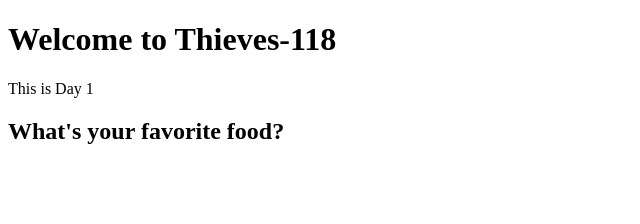
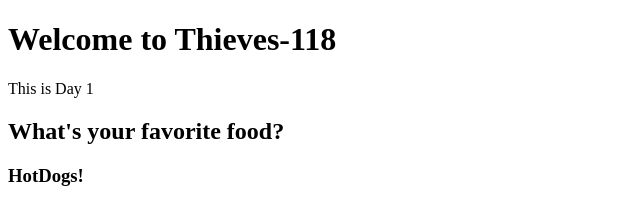
Before and after one commit to byaskew3/Thieves-118-demo, a plain HTML site: page index.html in a window 1280 px wide. Shown: the whole page, without its empty margins (0-640 px from the left). Drawn offline with Linux system fonts and the light colour scheme.

Commit message:
Matt's answer

```diff
--- a/index.html
+++ b/index.html
@@ -10,5 +10,6 @@
     <h1>Welcome to Thieves-118</h1>
     <p>This is Day 1</p>
     <h2> What's your favorite food?</h2>
+    <h3> HotDogs!</h3>
 </body>
 </html>
```
